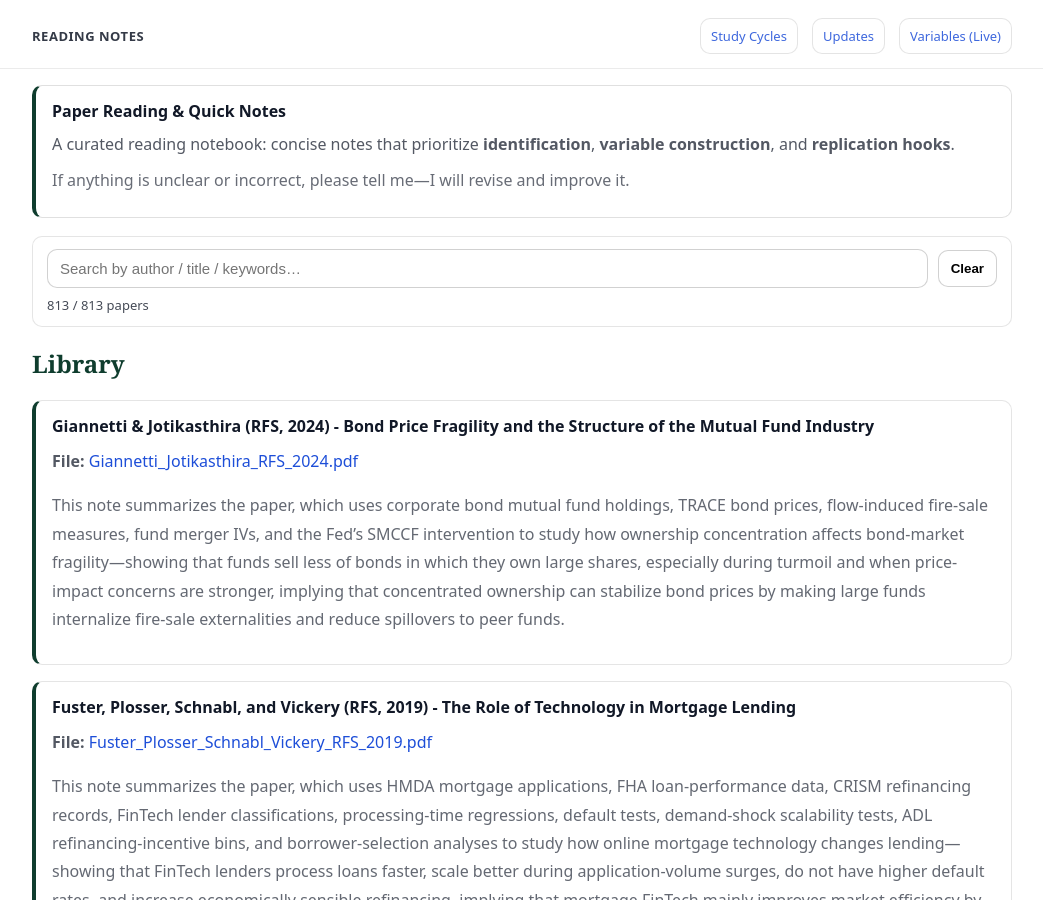
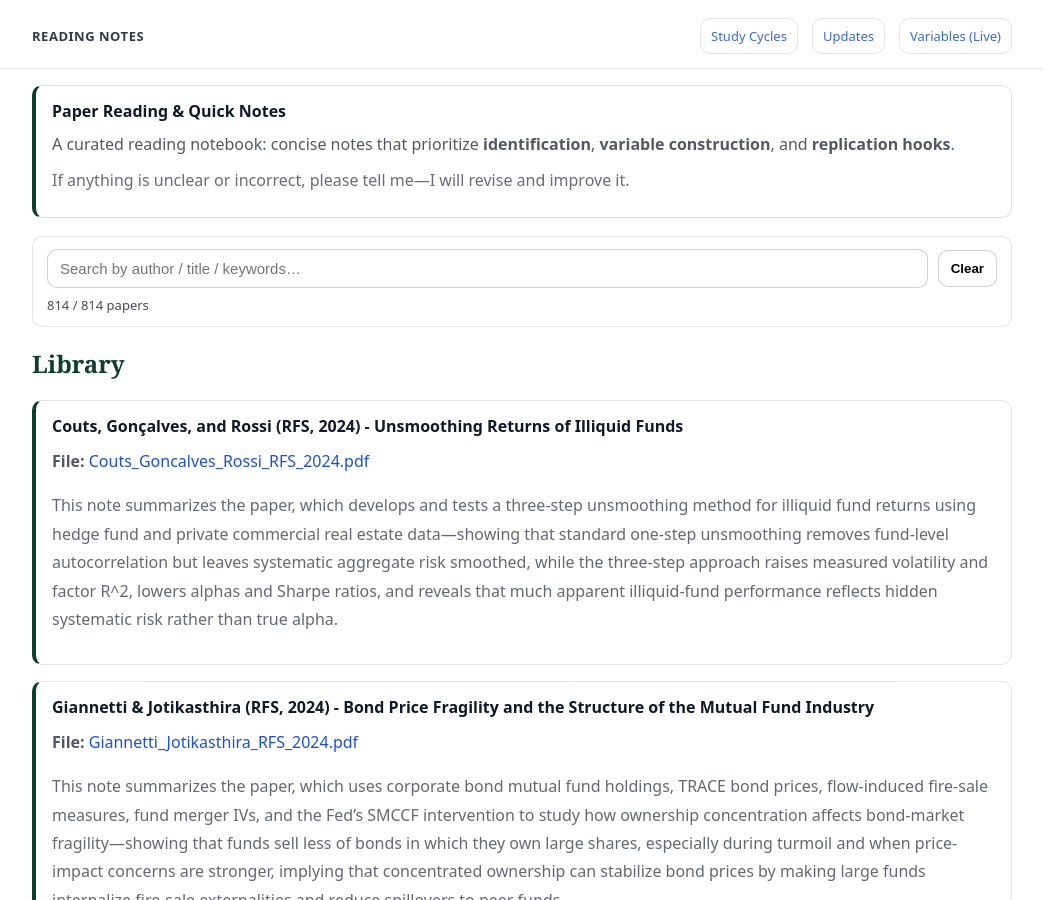
Before and after one commit to yaxinzn/study-archive, a Jekyll site: the page built from reading/index.md, in a window 1280 px wide and 900 px high. Shown: the whole window, without its empty margins (118-1161 px from the left). Built offline with Jekyll 4.4.1, drawn with Linux system fonts in a browser that asks for light colours.

Commit message:
Reading: add/update Couts_Goncalves_Rossi_RFS_2024.pdf

```diff
--- a/_data/reading.yml
+++ b/_data/reading.yml
@@ -1,3 +1,7 @@
+- title: "Couts, Gonçalves, and Rossi (RFS, 2024) - Unsmoothing Returns of Illiquid Funds"
+  file: "Couts_Goncalves_Rossi_RFS_2024.pdf"
+  desc: "This note summarizes the paper, which develops and tests a three-step unsmoothing method for illiquid fund returns using hedge fund and private commercial real estate data—showing that standard one-step unsmoothing removes fund-level autocorrelation but leaves systematic aggregate risk smoothed, while the three-step approach raises measured volatility and factor R^2, lowers alphas and Sharpe ratios, and reveals that much apparent illiquid-fund performance reflects hidden systematic risk rather than true alpha. "
+
 - title: "Giannetti & Jotikasthira (RFS, 2024) - Bond Price Fragility and the Structure of the Mutual Fund Industry"
   file: "Giannetti_Jotikasthira_RFS_2024.pdf"
   desc: "This note summarizes the paper, which uses corporate bond mutual fund holdings, TRACE bond prices, flow-induced fire-sale measures, fund merger IVs, and the Fed’s SMCCF intervention to study how ownership concentration affects bond-market fragility—showing that funds sell less of bonds in which they own large shares, especially during turmoil and when price-impact concerns are stronger, implying that concentrated ownership can stabilize bond prices by making large funds internalize fire-sale externalities and reduce spillovers to peer funds."
```
Also changed, not shown: 1 other file.
